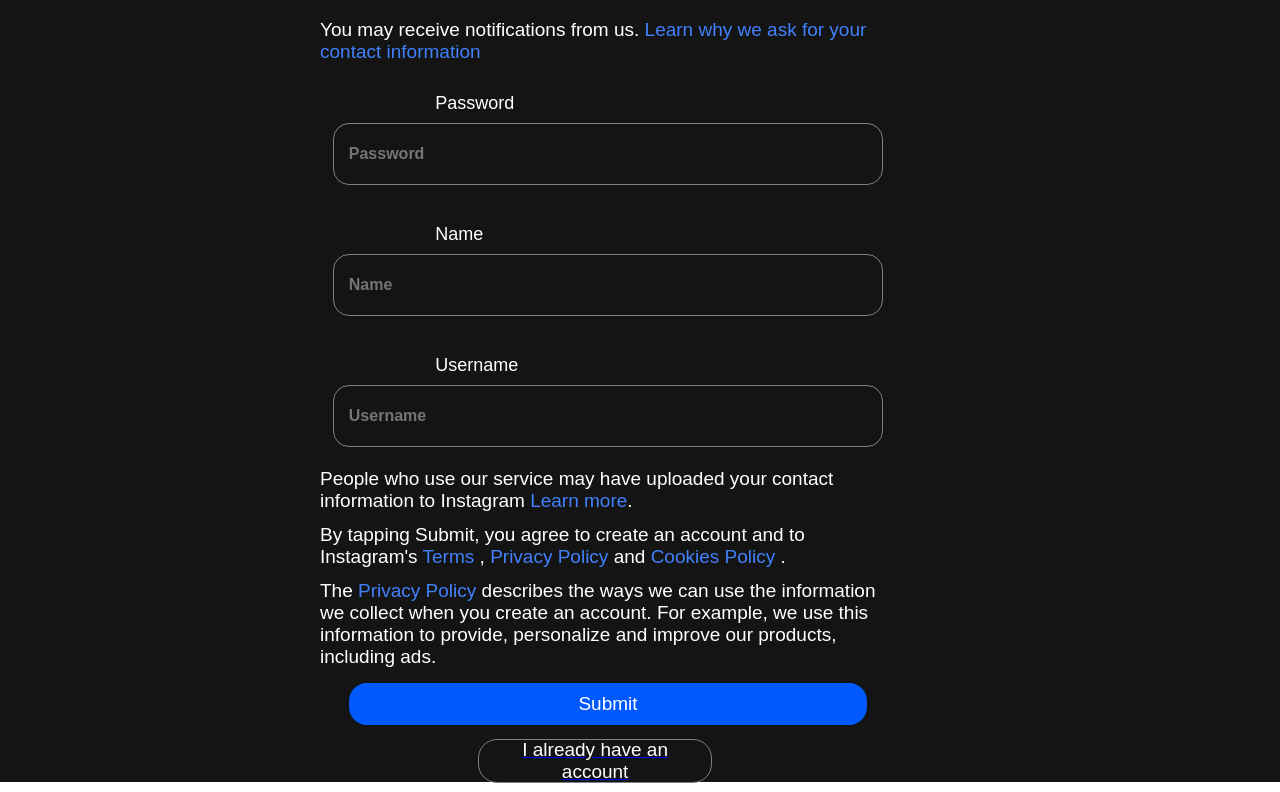
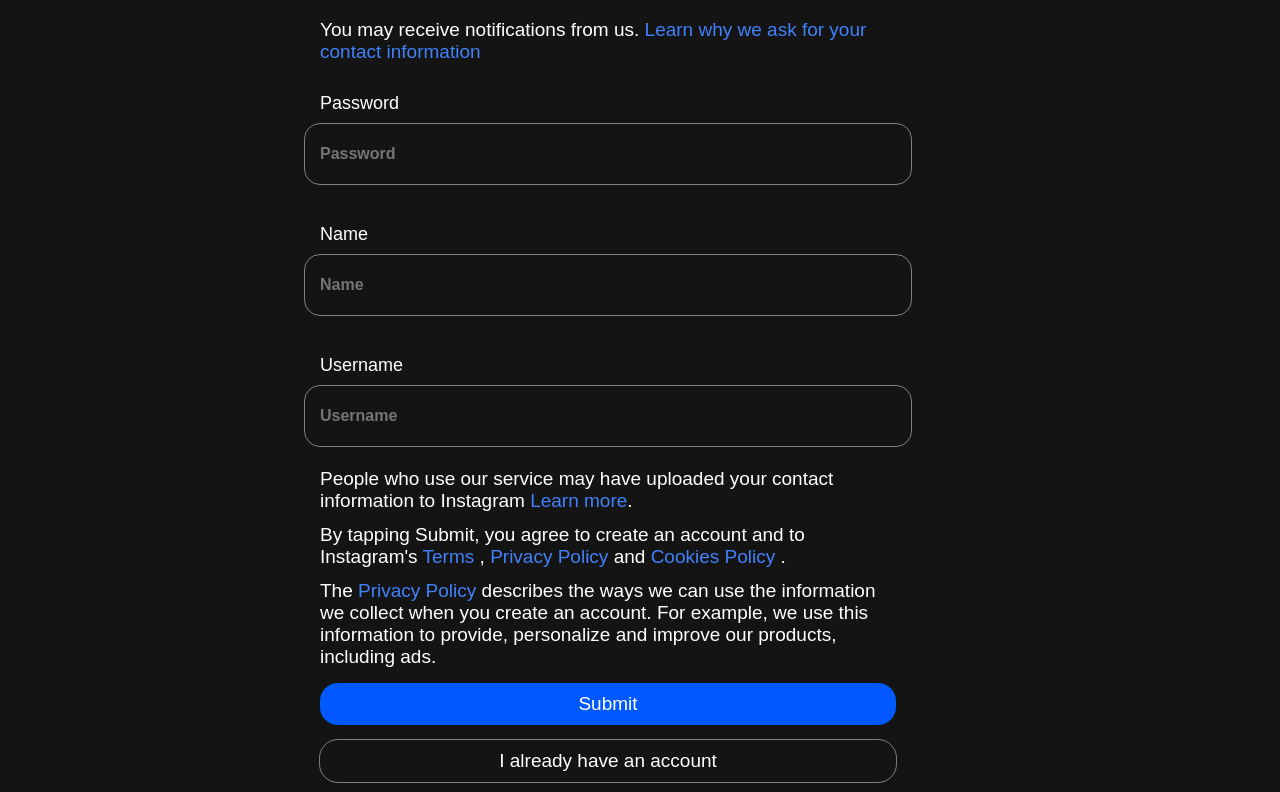
Before and after one commit to YashSinghProgramer/Kilogram.com, a React (Vite) app: page /Signup in a window 1280 px wide. Shown: the part 362-1154 px from the top of the page. Built offline with nearby package versions, Linux system fonts and the light colour scheme.

Commit message:
fix bugs

```diff
--- a/src/Profile/Profile.module.css
+++ b/src/Profile/Profile.module.css
@@ -198,11 +198,6 @@
 		flex-direction: column;
 	}
 
-	/* Side wala navbar container mobile par space na ghere */
-	.proNavbar {
-		display: none; /* Kyunki bottom navbar navigation handle kar raha hai */
-	}
-
 	/* Main content area ko poori screen dena aur bottom navbar ke liye padding */
 	.HF {
 		width: 100%;
--- a/src/right side/right.jsx
+++ b/src/right side/right.jsx
@@ -91,7 +91,7 @@ function Right() {
 						/>{" "}
 						Log in with Facebook
 					</button>
-					<Link to={"/signup"}>
+					<Link to={"/signup"} className={style.Link}>
 						<button className={style.crebtn}> Create new account</button>{" "}
 					</Link>
 				</div>
--- a/src/right side/right.module.css
+++ b/src/right side/right.module.css
@@ -142,6 +142,9 @@
 	font-weight: 600;
 	text-decoration: none;
 }
+.Link {
+	text-decoration: none;
+}
 .crebtn:hover {
 	background: rgba(128, 128, 128, 0.15);
 }
--- a/src/signup/signup.jsx
+++ b/src/signup/signup.jsx
@@ -119,7 +119,7 @@ function Signup() {
 					<button type="submit" className={StyleSign.submitbtn}>
 						Submit
 					</button>
-					<Link to={"/"}>
+					<Link to={"/"} className={StyleSign.Link}>
 						{/* type="button" lagaya taaki ye button form ko submit na kar de */}
 						<button type="button" className={StyleSign.btn2}>
 							I already have an account
--- a/src/signup/signup.module.css
+++ b/src/signup/signup.module.css
@@ -21,7 +21,7 @@
 }
 input {
 	height: 30px;
-	width: 90%;
+	width: 100%;
 	padding: 15px;
 	background: transparent;
 	border: 1px solid gray;
@@ -54,7 +54,7 @@ input:focus {
 }
 button {
 	transition: all 0.5s ease;
-	width: 90%;
+	width: 100%;
 	height: 42px;
 	padding: 20px;
 	border: none;
@@ -68,6 +68,11 @@ button {
 	justify-content: center;
 	cursor: pointer;
 }
+.Link {
+	width: 100%;
+	text-decoration: none;
+	padding-bottom: 10px;
+}
 .submitbtn {
 	background-color: rgb(0, 89, 255);
 }
@@ -75,6 +80,7 @@ button {
 	background-color: rgb(45, 109, 230);
 }
 .btn2 {
+	width: 100%;
 	background: transparent;
 	outline: 1px solid gray;
 }
@@ -105,9 +111,28 @@ button {
 }
 
 .h4 {
+	width: 100%;
+	display: flex;
+	align-items: flex-start;
+	justify-content: flex-start;
 	font-size: 18px;
 	font-weight: 400;
 }
 .imgarr:hover {
 	background: rgba(143, 143, 143, 0.2);
 }
+
+@media (max-width: 768px) {
+	.h3 {
+		display: none;
+	}
+	.con {
+		height: 100vh;
+	}
+	.Contantcon {
+		width: 80%;
+	}
+	.btn2 {
+		width: 100%;
+	}
+}
```
Also changed, not shown: 1 other file (tests, documents, lock files or other folders).
